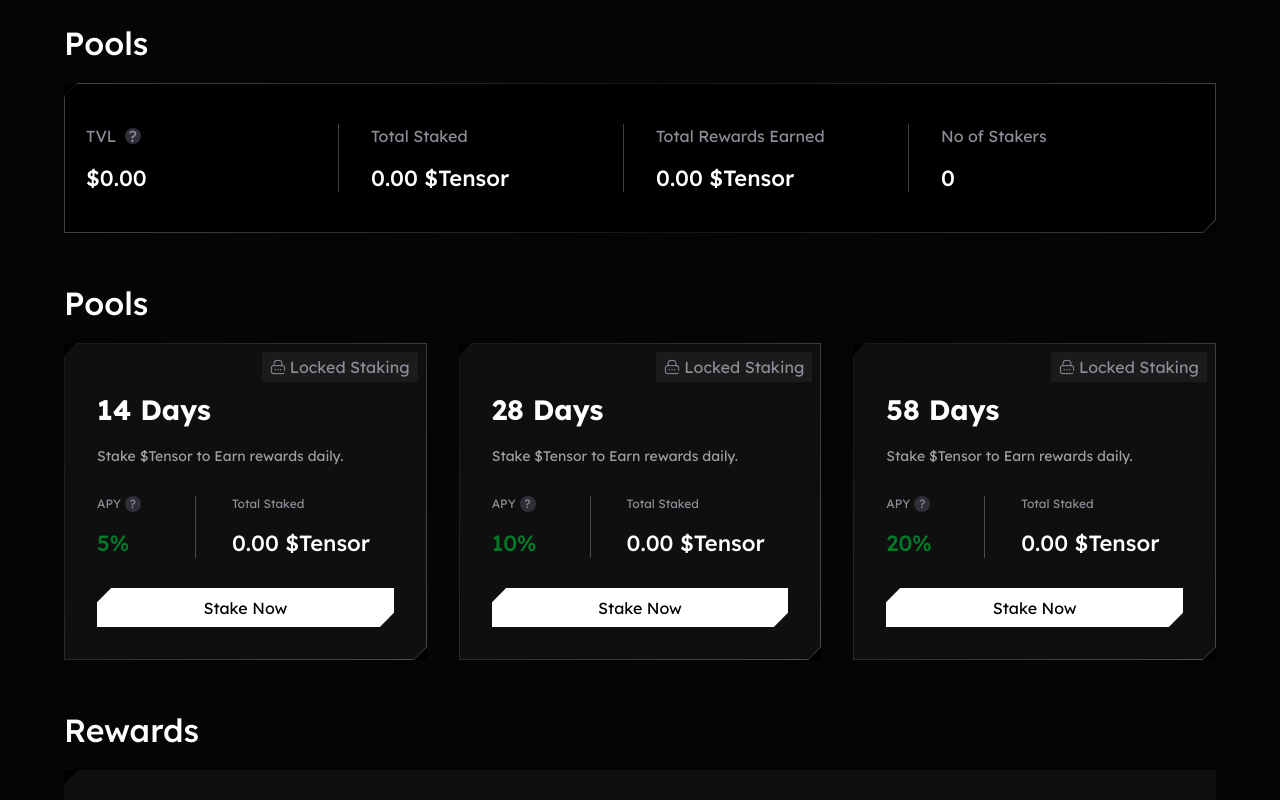
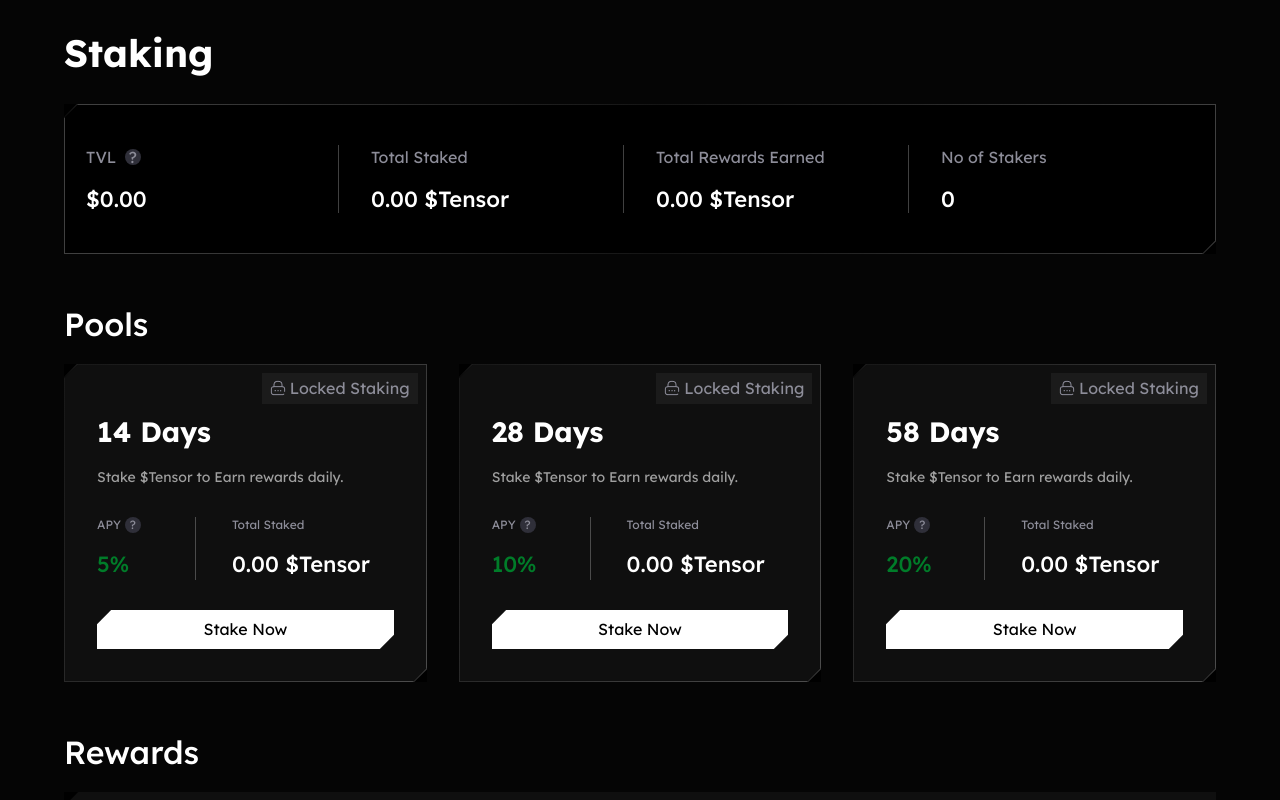
Before and after one commit to clintondl/j-yzy, a React (Vite) app: page /staking in a window 1280 px wide. Shown: the top 800 px of the page. Built offline with nearby package versions, Linux system fonts and the light colour scheme; no server answers.

Commit message:
Implement Summary section

```diff
--- a/src/component/staking/Summary.jsx
+++ b/src/component/staking/Summary.jsx
@@ -31,7 +31,11 @@ function Summary() {
   return (
     <section className="py-[27px]">
       <div className="container">
-        <h2 className="font-medium mb-[24px] text-2xl lg:text-[32px]">Pools</h2>
+        <h2
+          className="font-bold mb-[24px] text-[22px] lg:text-[38px]"
+        >
+          Staking
+        </h2>
         <div className="bg-black arced arced-border summary">
           <ul className="grid grid-cols-2 gap-[32px] lg:grid-cols-4 px-[16px] py-[18px] lg:px-[21px] lg:py-[40px]">
             {data.map((item, i, arr) => (
```
